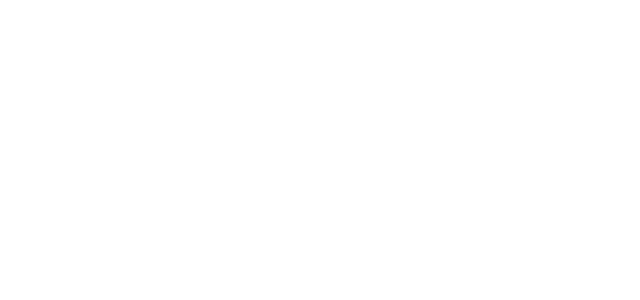
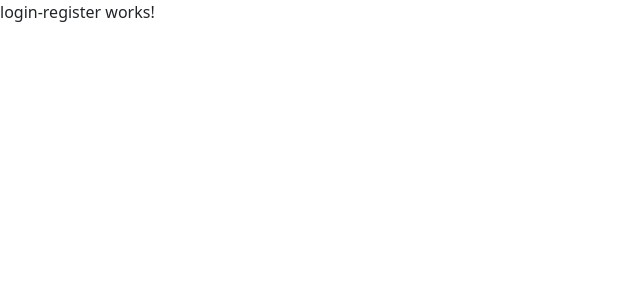
Before and after one commit to PruthvirajDadhaniya/mess-app, an Angular app: page /login-register in a window 1280 px wide. Before the commit this address led to /. Shown: the top 300 px of the page, without its empty margins (0-640 px from the left). Built offline with nearby package versions, Linux system fonts and the light colour scheme.

Commit message:
mess-app login-register route create

```diff
--- a/src/app/app.routes.ts
+++ b/src/app/app.routes.ts
@@ -1,4 +1,5 @@
 import { Routes } from '@angular/router';
+import { LoginRegister } from './main/login/login-register/login-register';
 
 export const routes: Routes = [
     {
@@ -7,6 +8,10 @@
         pathMatch: 'full'
     },
     {
+        path: 'login-register',
+        component: LoginRegister,
+    },
+    {
         path: 'mess-owner-form',
         loadChildren: () => import('./main/messowner/mess-owner-form/messform.route').then(m => m.routes)
     }
--- /dev/null
+++ b/src/app/main/login/login-register/login-register.html
@@ -0,0 +1 @@
+<p>login-register works!</p>
--- a/src/app/main/messowner/mess-owner-form/mess-details-form/mess-details-form.html
+++ b/src/app/main/messowner/mess-owner-form/mess-details-form/mess-details-form.html
@@ -1,7 +1,7 @@
 <div class="page-wrapper">
 
   <!-- Food Background Icons -->
-  <!-- <div class="food-bg">
+  <div class="food-bg">
     <div class="food-icon fi-1"><span>🍔</span></div>
     <div class="food-icon fi-2"><span>🍕</span></div>
     <div class="food-icon fi-3"><span>🍕</span></div>
@@ -17,7 +17,7 @@
     <div class="dot dot-1"></div>
     <div class="dot dot-2"></div>
     <div class="dot dot-3"></div>
-  </div> -->
+  </div>
 
   <!-- Form Card -->
   <div class="form-card">
```
Also changed, not shown: src/app/main/login/login-register/login-register.ts (added, +11 -0 lines), src/app/main/login/login-register/login-register.css (added).
